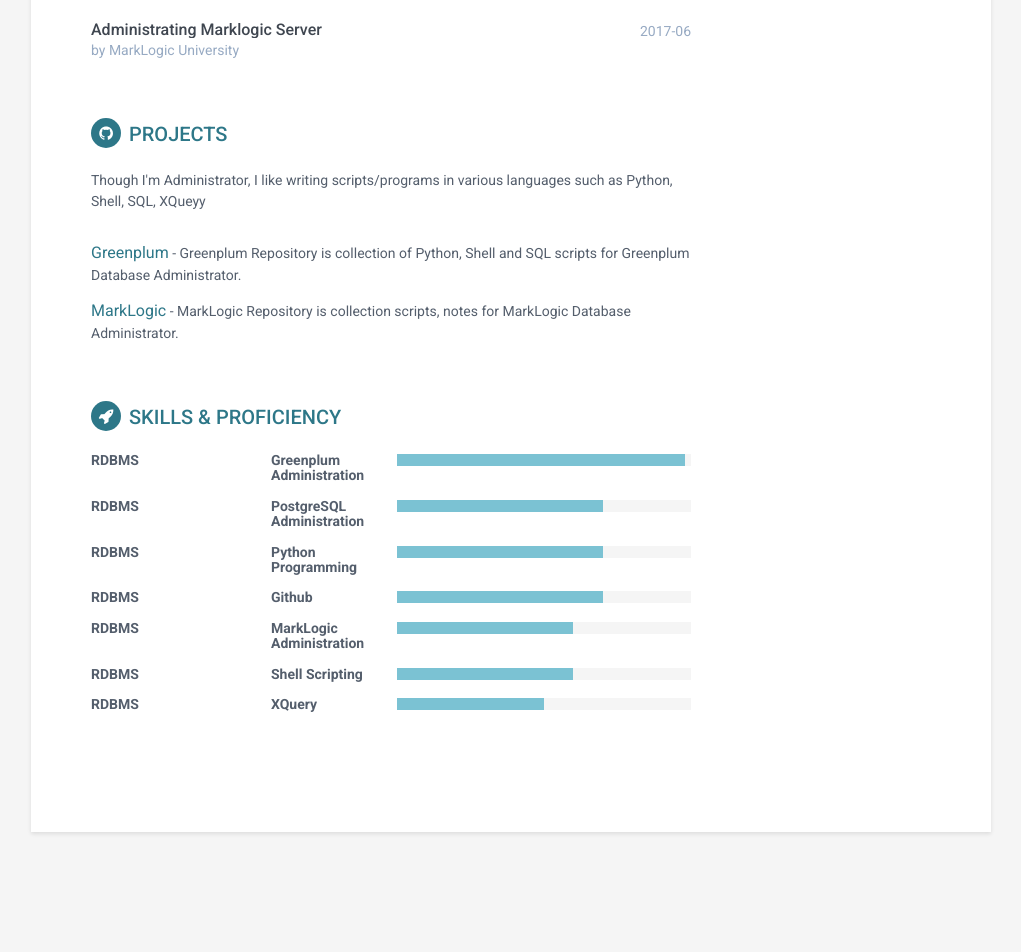
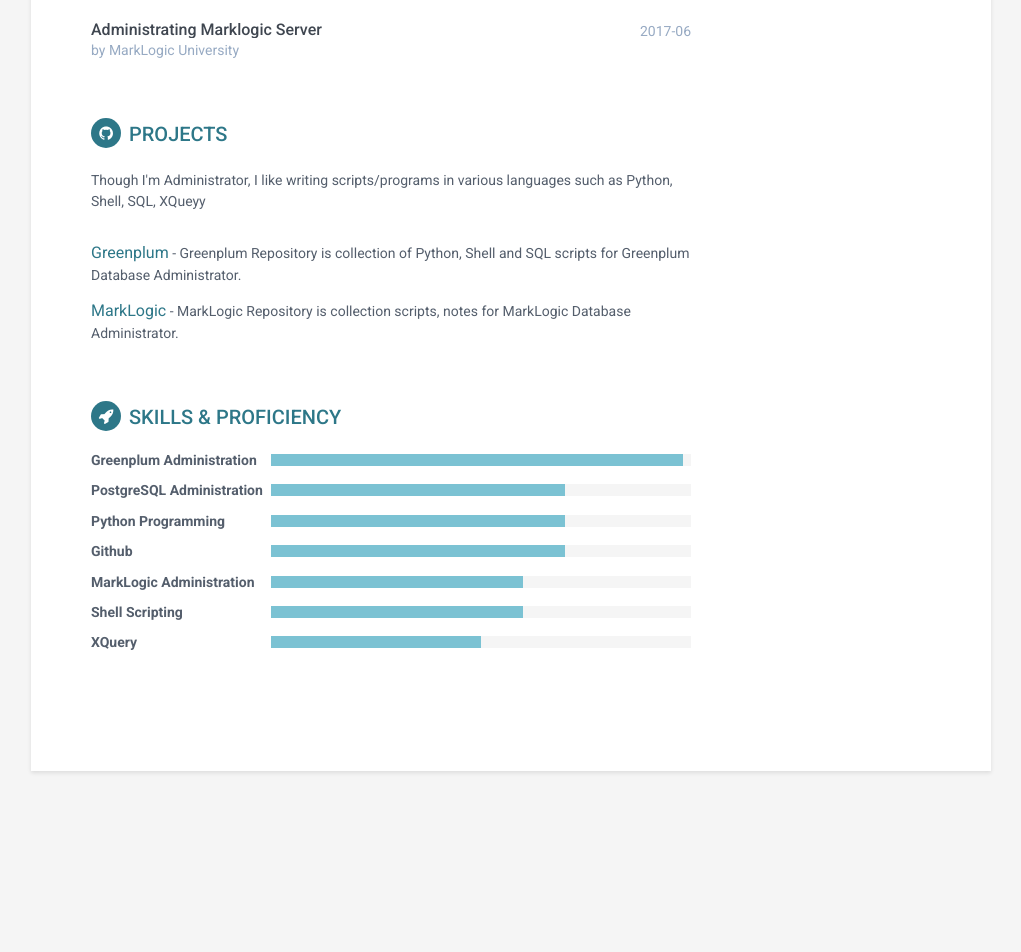
Before and after one commit to pgyogesh/online-cv, a Jekyll site: the page built from index.html, in a window 1280 px wide. Shown: the part 770-1722 px from the top of the page, without its empty margins (129-1150 px from the left). Built offline with Jekyll 4.4.1, drawn with Linux system fonts in a browser that asks for light colours; after the commit the page ends 1661 px from its top, so only the background shows below that.

Commit message:
Update skills.html

```diff
--- a/_includes/skills.html
+++ b/_includes/skills.html
@@ -6,9 +6,10 @@
   <div class="skillset">
 
     {% for skill in site.data.skills %}
-    <h3 class="level-title"> RDBMS </h3>
+
+
     <div class="item">
-
+      <h3 class="level-title">{{ skill.type }}</h3>
       <h3 class="level-title">{{ skill.name }}</h3>
 
       <div class="level-bar">
```
